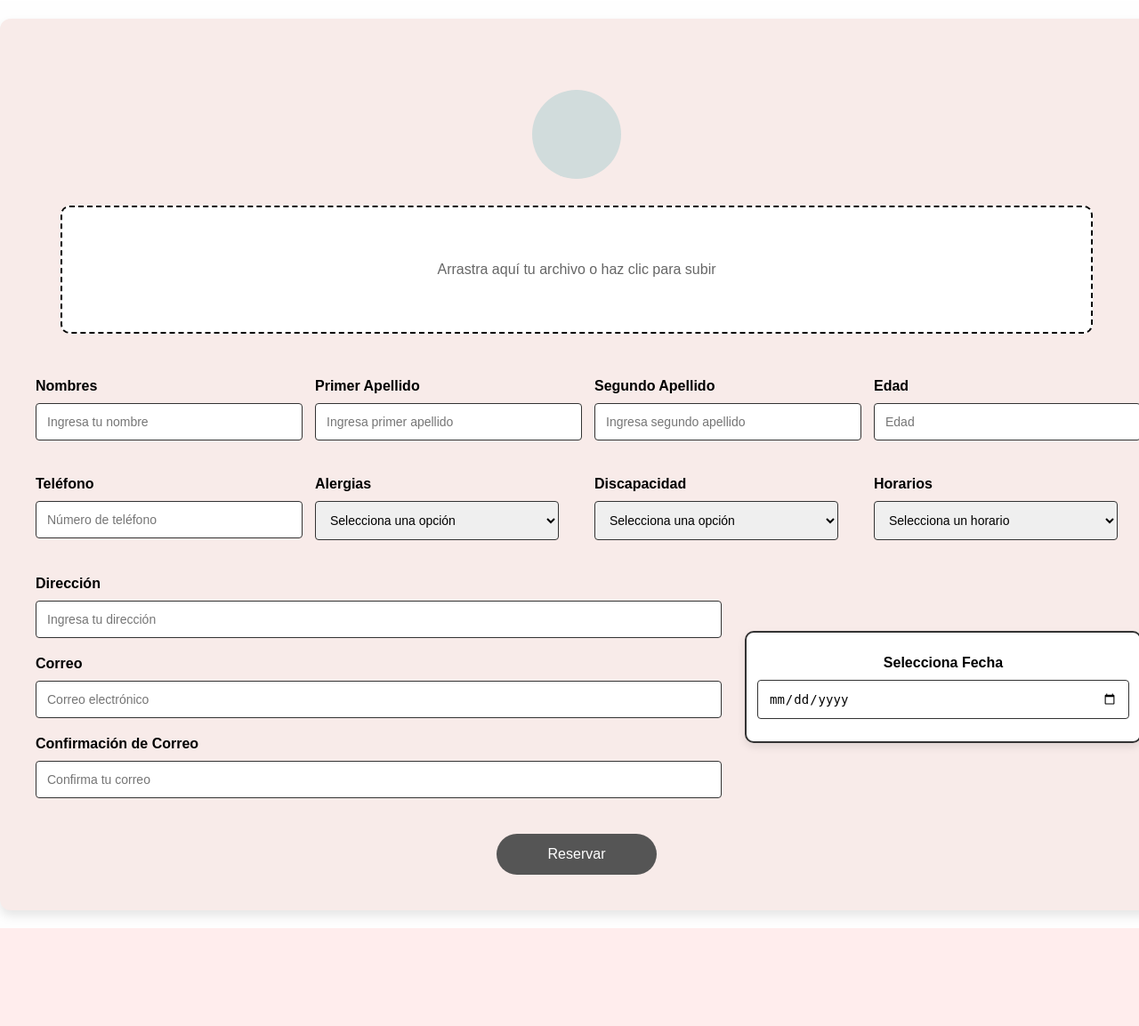
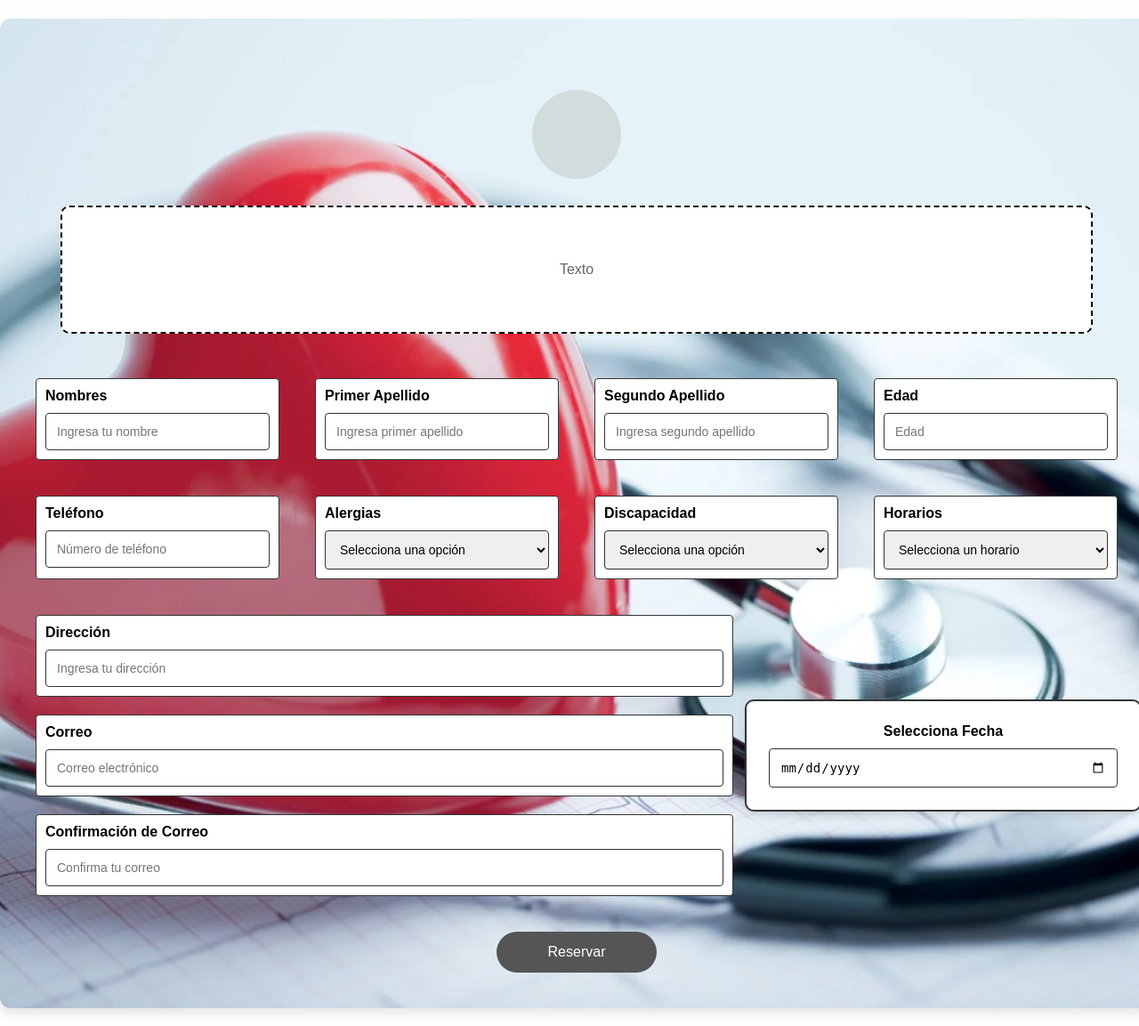
Before and after one commit to Roroma24/Proyecto, a Flask app: page /reserva in a window 1280 px wide. Shown: the part 129-1282 px from the top of the page at 89% size. Before the commit the page ends 1172 px from the top, so only its background shows below. Run offline with Flask 3, Linux system fonts and the light colour scheme.

Commit message:
Se agregaron imagenes a reservation

```diff
--- a/app/static/css/reservation.css
+++ b/app/static/css/reservation.css
@@ -63,10 +63,14 @@ body {
   width: 95%;
   max-width: 1400px;
   margin: 20px auto;
-  background-color: #f8ebe9; /* Color de fondo rosado claro */
   padding: 40px;
   border-radius: 12px; /* Bordes redondeados */
   box-shadow: 0 6px 12px rgba(0,0,0,0.1); /* Sombra suave */
+
+  /* Establecer imagen de fondo */
+  background-image: url('./imagen/Reservation.jpeg');
+  background-size: cover; /* Ajusta la imagen para cubrir el área */
+  background-position: center; /* Centra la imagen */
 }
 
 /* Elementos circulares básicos */
@@ -200,10 +204,15 @@ body {
 
 /* Grupo de campos individuales dentro de una fila */
 .form-group {
-  flex: 1 1 calc(25% - 30px); /* Responsive: ocupa 25% menos margen */
+  flex: 1 1 calc(25% - 30px); /* Mantiene la distribución horizontal original */
   display: flex;
   flex-direction: column;
   gap: 10px; /* Espacio entre label e input */
+  background-color: #fff;         /* Fondo blanco que cubre título e input */
+  border: 1px solid #333;         /* Borde para delimitar el área del grupo */
+  border-radius: 4px;             /* Bordes redondeados */
+  padding: 10px;                  /* Espaciado interno */
+  box-sizing: border-box;         /* Asegura que el padding no modifique el tamaño total */
 }
 
 /* Etiqueta de cada campo */
@@ -222,11 +231,12 @@ select {
   border: 1px solid #333;
   border-radius: 4px;
   font-size: 14px;
+  box-sizing: border-box; /* Asegura compatibilidad con padding */
 }
 
 /* Inputs dentro de la columna izquierda del formulario */
 .left-column .form-group input {
-  width: 95%;
+  width: 100%; /* Sin cambios en los tamaños horizontales */
 }
 
 /* Sección inferior, usualmente para dividir en columnas */
--- a/app/templates/reservation.html
+++ b/app/templates/reservation.html
@@ -70,7 +70,7 @@ discapacidades y horarios disponibles. Se incluye un calendario para seleccionar
 
     <!-- Área de texto -->
     <div class="textbox">
-      Arrastra aquí tu archivo o haz clic para subir
+      Texto
     </div>
 
     <!-- ===========================================
```
